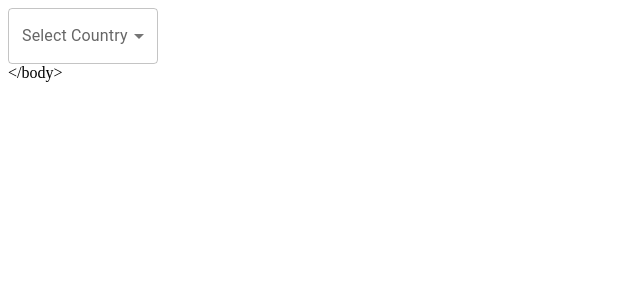
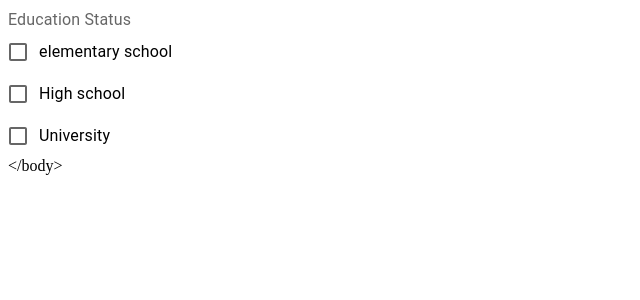
Before and after one commit to furkansylu97/MaterialUiProjects, a React (Vite) app in the folder MaterialUiProjects/: page / in a window 1280 px wide. Shown: the top 300 px of the page, without its empty margins (0-640 px from the left). Built offline with nearby package versions, Linux system fonts and the light colour scheme.

Commit message:
Checbox contents were written

```diff
--- a/MaterialUiProjects/src/App.tsx
+++ b/MaterialUiProjects/src/App.tsx
@@ -1,5 +1,6 @@
 import './App.css'
-import { LessonSelect } from './components/LessonSelect'
+import { LessonCheckbox } from './components/LessonCheckbox'
+// import { LessonSelect } from './components/LessonSelect'
 // import { LessonRadioExample } from './components/LessonRadioExample'
 // import { LessonRadioGroup } from './components/LessonRadioGroup'
 // import { LessonTextField } from './components/LessonTextField'
@@ -16,7 +17,8 @@ function App() {
       {/* <LessonTextField /> */}
       {/* <LessonRadioGroup /> */}
       {/* <LessonRadioExample /> */}
-      <LessonSelect />
+      {/* <LessonSelect /> */}
+      <LessonCheckbox />
     </>
   )
 }
--- /dev/null
+++ b/MaterialUiProjects/src/components/LessonCheckbox.tsx
@@ -0,0 +1,19 @@
+import React from 'react'
+import { Box, Checkbox, FormControl, FormControlLabel, FormGroup, FormLabel, MenuItem, TextField } from "@mui/material";
+
+export const LessonCheckbox = () => {
+  return (
+    <>
+      <Box>
+        <FormControl>
+            <FormLabel>Education Status</FormLabel>
+            <FormGroup>
+                <FormControlLabel control={ <Checkbox/> } label='elementary school' />
+                <FormControlLabel control={ <Checkbox/> } label='High school' />
+                <FormControlLabel control={ <Checkbox/> } label='University' />
+            </FormGroup>
+        </FormControl>
+      </Box>
+    </>
+  )
+}
```
